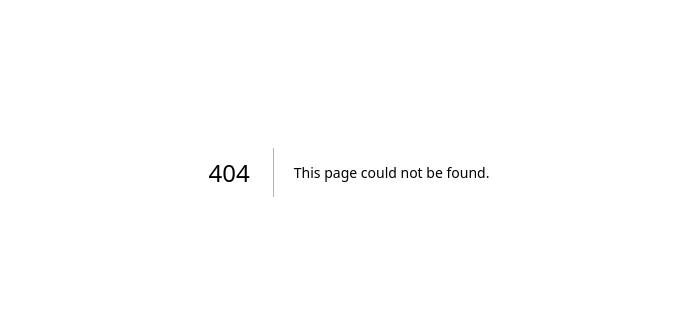
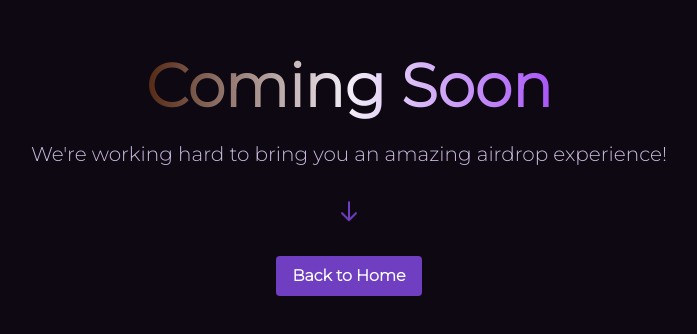
Before and after one commit to findolor/sorodrop, a Next.js app in the folder frontend/: page /app in a window 1280 px wide. Before the commit this address had no page. Shown: the part 228-562 px from the top of the page, without its empty margins (291-988 px from the left). Built offline with nearby package versions, Linux system fonts and the light colour scheme.

Commit message:
feat: add main application page for the platform

```diff
--- /dev/null
+++ b/frontend/app/app/page.tsx
@@ -0,0 +1,32 @@
+import Link from "next/link"
+
+export default function ComingSoon() {
+  return (
+    <div className="flex flex-col items-center justify-center min-h-screen bg-background-950 text-text-100 p-4">
+      <h1 className="text-4xl sm:text-6xl font-bold mb-4 text-transparent bg-clip-text bg-gradient-to-r from-orange-500/30 via-[#f2eef7] to-purple-500 leading-tight py-2">
+        Coming Soon
+      </h1>
+      <p className="text-lg sm:text-xl mb-8 text-text-200">
+        We&apos;re working hard to bring you an amazing airdrop experience!
+      </p>
+      <div className="animate-bounce">
+        <svg
+          className="w-6 h-6 text-accent-500"
+          fill="none"
+          strokeLinecap="round"
+          strokeLinejoin="round"
+          strokeWidth="2"
+          viewBox="0 0 24 24"
+          stroke="currentColor"
+        >
+          <path d="M19 14l-7 7m0 0l-7-7m7 7V3"></path>
+        </svg>
+      </div>
+      <Link href="/" className="mt-8">
+        <button className="bg-accent-500 hover:bg-accent-600 text-white font-bold py-2 px-4 rounded transition duration-300">
+          Back to Home
+        </button>
+      </Link>
+    </div>
+  )
+}
```
